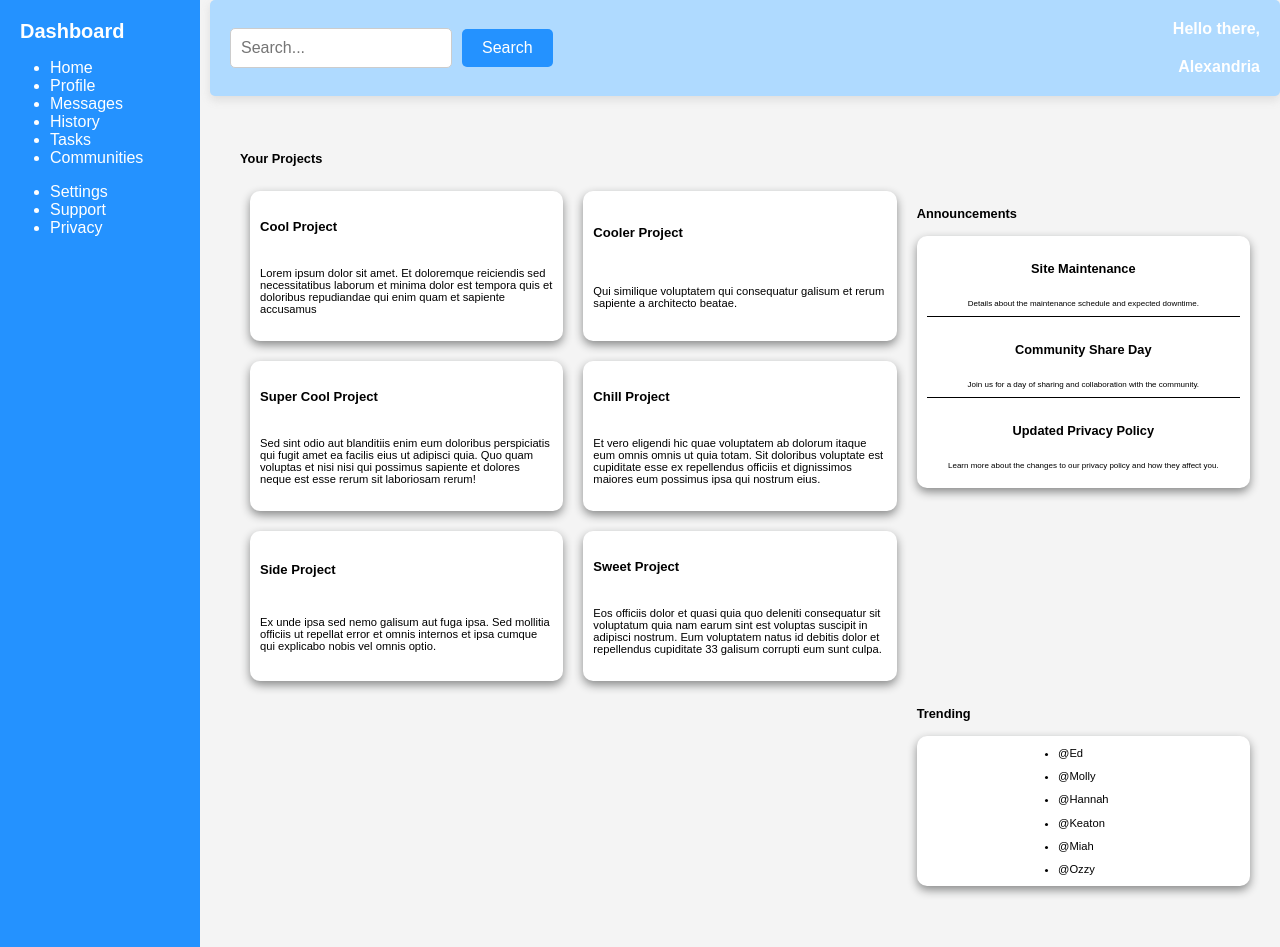
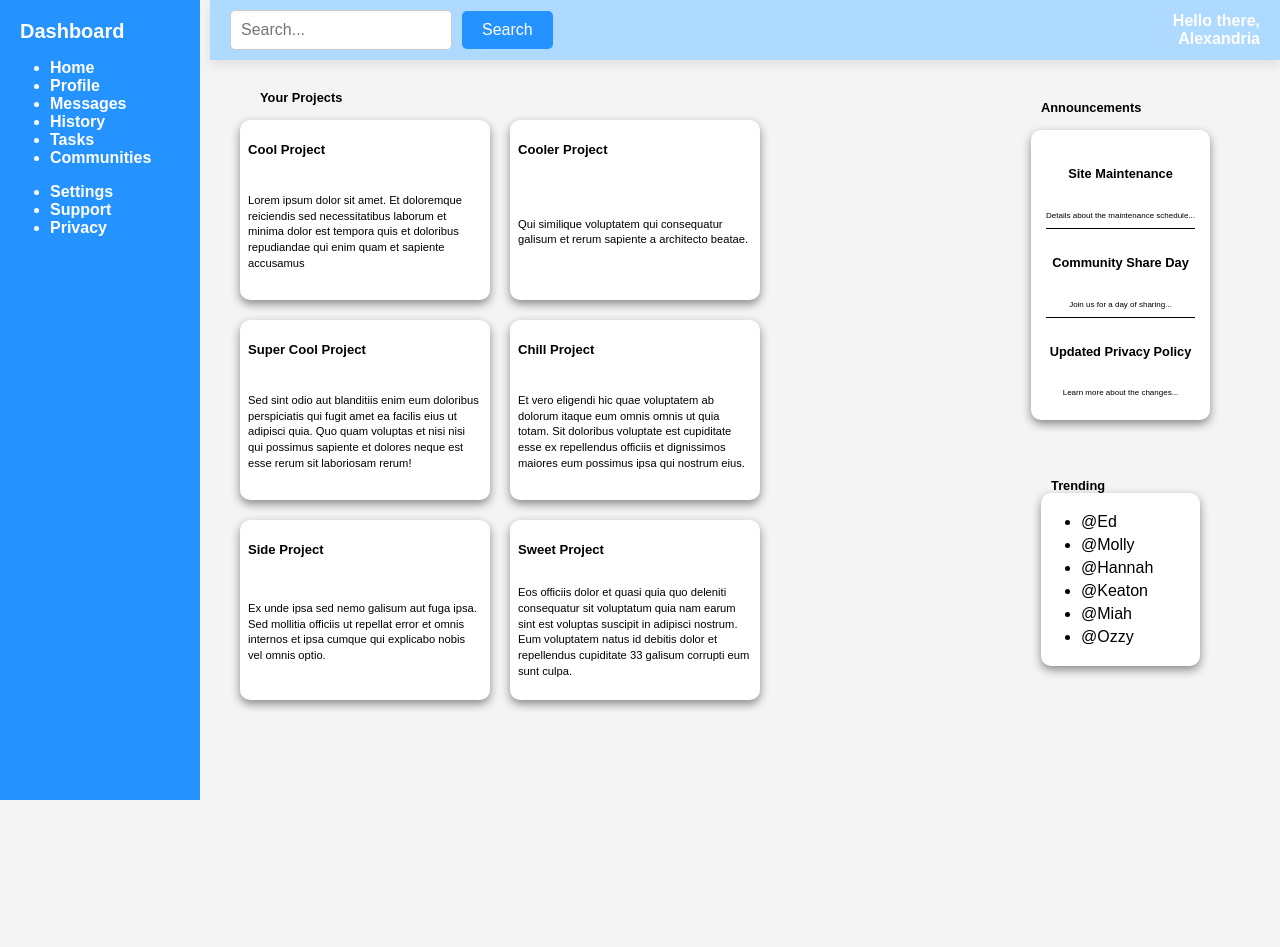
Before and after one commit to CircuitSprout/admintest, a plain HTML site: page index.html in a window 1280 px wide. After the commit the page ends 800 px from the top, so only its background shows below. Drawn offline with Linux system fonts and the light colour scheme; a script that the page names is missing.

Commit message:
updated HTML/updated CSS, added style property

```diff
--- a/index.html
+++ b/index.html
@@ -36,8 +36,12 @@
                 <h5 class="namePlace">Alexandria</h5>
             </div>
         </div>
+
+
         <div class="mainContent">
             <div class="dashboardTwo">
+
+                <div class="projectSection">
                     <h4>Your Projects</h4>
                     <div class="projectCards">
                         <section class="cool">
@@ -65,23 +69,27 @@
                             <p>Eos officiis dolor et quasi quia quo deleniti consequatur sit voluptatum quia nam earum sint est voluptas suscipit in adipisci nostrum. Eum voluptatem natus id debitis dolor et repellendus cupiditate 33 galisum corrupti eum sunt culpa.</p>
                         </section>
                     </div>
+                </div>
+
                 <div class="sideCardOne">
                     <h4>Announcements</h4>
                     <section class="listAnnouncements">
                         <section class="siteMain">
                             <h5>Site Maintenance</h5>
-                        <p>Details about the maintenance schedule and expected downtime.</p>
+                            <p>Details about the maintenance schedule...</p>
                         </section>
                         <section class="comms">
                             <h5>Community Share Day</h5>
-                        <p>Join us for a day of sharing and collaboration with the community.</p>
+                            <p>Join us for a day of sharing...</p>
                         </section>
                         <section class="private">
                             <h5>Updated Privacy Policy</h5>
-                        <p>Learn more about the changes to our privacy policy and how they affect you.</p>
+                            <p>Learn more about the changes...</p>
                         </section>
                     </section>
                 </div>
+
+
                 <div class="sideCardTwo">
                     <section>
                         <h4>Trending</h4>
@@ -97,6 +105,7 @@
                 </div>
             </div>
         </div>
+    </div>
     <script src="script.js"></script>
 </body>
 </html>
--- a/style.css
+++ b/style.css
@@ -1,27 +1,30 @@
-body {
+html, body {
     margin: 0;
+    padding: 0;
     font-family: Arial, sans-serif;
-    overflow: visible; /* Ensure content is not clipped */
+    overflow-x: hidden;
     background-color: #f4f4f4;
+    height: 100%;
 }
 
 .dashboardContainer {
     display: grid;
-    grid-template-columns: 200px 1fr; /* Sidebar (200px) and Main Content (flexible) */
-    grid-template-rows: auto 1fr; /* First row for searchBar, second row for mainContent */
-    height: 100vh; /* Full viewport height */
-    gap: 10px; /* Add spacing between rows and columns */
+    grid-template-columns: 200px 1fr;
+    grid-template-rows: auto 1fr;
+    min-height: 100vh;
+    gap: 10px;
+    align-items: start;
 }
+
 .searchBar {
-    grid-column: 2; /* Place in the second column */
-    grid-row: 1; /* Place in the first row */
+    grid-column: 2;
+    grid-row: 1;
     display: flex;
-    justify-content: space-between; /* Space between search input and greeting */
+    justify-content: space-between;
     align-items: center;
     padding: 10px 20px;
     background-color: rgb(175, 218, 255);
     box-shadow: 0 4px 10px rgba(136, 137, 137, 0.2);
-    border-radius: 5px;
 }
 
 .searchInput {
@@ -57,84 +60,140 @@ body {
 }
 
 .mainContent {
-    grid-column: 2; /* Place in the second column */
-    grid-row: 2; /* Place in the second row */
-    padding: 20px; /* Add padding for spacing inside */
-    margin-top: 0; /* Remove unnecessary margin */
+    grid-column: 2;
+    grid-row: 2;
+    padding: 10px;
+    margin-top: 0;
 }
 
 .sideBar {
-    grid-column: 1; /* Place in the first column */
-    grid-row: 1 / -1; /* Span all rows */
+    grid-column: 1;
+    grid-row: 1 / -1;
     background-color: #2492ff;
     color: white;
     padding: 10px;
-    height: 100%; /* Full height */
-    font-style: bold;
+    height: 100%;
+    font-weight: bold;
 }
 
 .dashboardTwo {
     display: grid;
     background-color: #f4f4f4;
-    gap: 10px;
+    gap: 3px;
     grid-column: 2;
-    grid-row: 2; /* Two columns: wider for .projectCards, narrower for .sideCardOne */
+    grid-row: 2;
     grid-template-columns: 2fr 1fr;
+    grid-template-rows: auto auto;
     padding: 10px;
+    align-items: start;
+    overflow: hidden;
+}
+
+.projectSection {
+    position: relative;
+}
+
+.projectSection h4 {
+    position: absolute;
+    left: 20px;
+    margin: 0;
+    padding: 0 10px;
+    font-size: 0.8rem;
+    z-index: 1;
 }
 
 .projectCards {
-    grid-column: 1;
+    grid-column: 1 / 3;
+    grid-row: 1 / 3;
     display: grid;
-    padding: 0 10px 0 10px;
-    grid-template-columns: repeat(2, 1fr); /* Responsive grid */
-    gap: 20px; /* Space between cards */
+    grid-template-columns: repeat(2, 1fr);
+    grid-auto-rows: 1fr;
+    gap: 20px;
+    padding: 30px 10px 10px;
     align-self: start;
+    justify-self: stretch;
 }
-
-.sideCardOne, .sideCardTwo {
-    grid-column: 2; /* Place in the second column of .dashboardTwo */
+.sideCardOne {
+    grid-column: 3;
+    grid-row: 1;
     display: grid;
-    grid-template-rows: auto 1fr; /* First row for the h4, second row for the content */
-    gap: 0; /* Space between the h4 and the content */
-    padding: 0; /* Remove extra padding */
-    background-color: transparent; /* No background color */
-    border-radius: 0; /* No rounded corners */
-    box-shadow: none; /* No shadow */
-    align-self: start; /* Align to the top of the column */
+    grid-template-rows: auto 1fr;
+    gap: 5px;
+    padding: 0 50px;
+    align-self: start;
+    margin-top: 0;
+}
+.sideCardOne h4 {
+    margin: 0;
+    padding: 10px;
+    font-size: 0.8rem;
+    color: black;
+    text-align: left;
 }
 
 .listAnnouncements {
     display: grid;
-    gap: 10px; /* Remove gaps between child elements */
-    box-sizing: border-box; /* Include padding in the element's total width and height */
-    padding: 10px; /* Add padding inside the box */
-    background-color: rgb(255, 255, 255); /* White background for the big box */
-    border-radius: 10px; /* Rounded corners for the big box */
-    box-shadow: 0 4px 10px rgba(136, 137, 137); /* Add shadow for depth */
+    gap: 5px;
+    box-sizing: border-box;
+    padding: 15px;
+    background-color: rgb(255, 255, 255);
+    border-radius: 10px;
+    box-shadow: 0 4px 10px rgba(136, 137, 137);
+    margin: 0;
 }
 
-.cool, .cooler, .super, .chill, .side, .sweet, .trendingList {
+.sideCardTwo {
+    grid-column: 3;
+    grid-row: 2;
     display: grid;
-    justify-content: center;
-    align-items: center;
+    grid-template-rows: auto 1fr;
+    gap: 5px;
+    padding: 0 60px 20px;
+    align-self: start;
+    position: relative;
+    bottom: 110%;
+}
+
+.sideCardTwo h4 {
+    margin: 0;
+    padding: 10px;
+    font-size: 0.8rem;
+    color: black;
+    text-align: left;
+}
+
+.trendingList {
+    display: grid;
+    gap: 5px;
+    box-sizing: border-box;
+    padding: 20px 40px;
+    background-color: rgb(255, 255, 255);
+    border-radius: 10px;
+    box-shadow: 0 4px 10px rgba(136, 137, 137);
+    margin: 0;
+    margin-top: -10px;
+}
+
+.cool, .cooler, .super, .chill, .side, .sweet {
+    display: grid;
+    align-items: start;
     background-color: rgb(255, 255, 255);
     box-sizing: border-box;
     box-shadow: 0 4px 10px rgba(136, 137, 137);
     border-radius: 10px;
-    padding: 10px;
+    padding: 8px;
     font-size: 0.7rem;
-    height: 150px;
-    overflow: hidden;
-    text-overflow: ellipsis;
+    height: 180px;
+    width: 250px;
+    text-overflow: clip;
     white-space: normal;
-    word-wrap: break-word;
+    line-height: 1.4;
 }
 
 .siteMain, .comms, .private {
     display: grid;
-    place-items: center; /* Centers content both horizontally and vertically */
-    background-color: transparent; /* Inherit the background from .listAnnouncements */
+    place-items: center;
+    background-color: transparent;
     border-bottom: 1px solid black;
     font-size: .5rem;
 }
@@ -146,9 +205,7 @@ body {
 h4, h5 {
     display: block;
     color: black;
-    font-size: .8rem;
-    margin: 5px 0;
-    padding: 10px 0;
+    font-size: 0.8rem;
 }
 
 h1 {
@@ -167,13 +224,4 @@ h1 {
     margin: 0;
     color: rgb(255, 255, 255);
     font-size: 1rem;
-
 }
-.trendingList {
-    display: grid;
-    gap: 10px;
-    box-sizing: border-box;
-    padding: 10px;
-    margin-top: 0;
-    background-color: rgb (255, 255, 255);
-}
```
Lines whose indentation alone changed are shown as unchanged.
